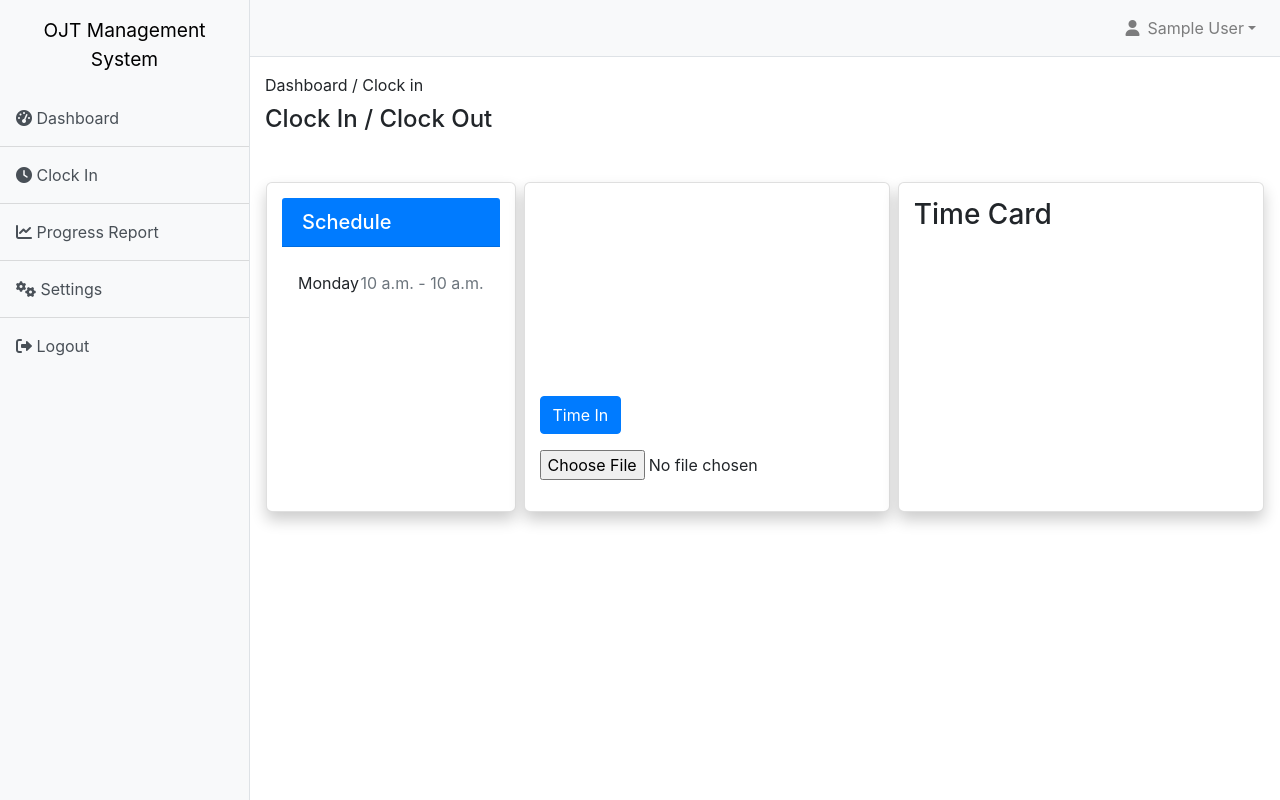
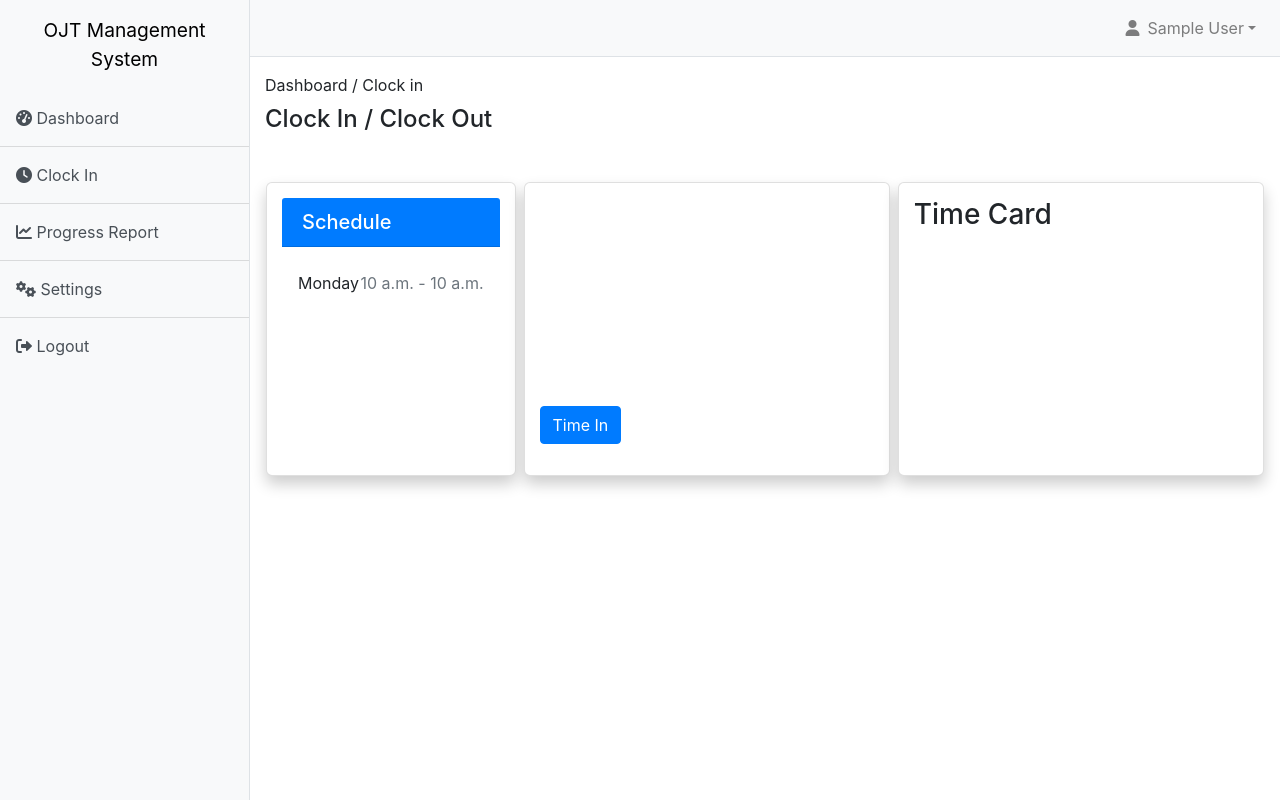
Before and after one commit to chrstncleofas/OJT, a Django app: page /TimeInAndTimeOut/ in a window 1280 px wide. Run offline with Django 5.2, Linux system fonts and the light colour scheme; a user stored in the database is signed in; tables that the repository leaves empty hold one stand-in row (values such as "Sample post"); data that the repository does not hold is empty; some libraries are stand-ins or nearby versions.

Commit message:
NO_TICKET - Fix issues

```diff
--- a/students/templates/students/timeIn-timeOut.html
+++ b/students/templates/students/timeIn-timeOut.html
@@ -187,25 +187,16 @@
                                         {% csrf_token %}
                                         <div class="row">
                                             <!-- Video Feed -->
-                                            <video id="video_feed" width="100%" height="auto" autoplay></video>
+                                            <video id="video_feed" width="100%" height="auto" autoplay style="padding: 10px"></video>
                                             <div class="col-lg-6">
                                                 <button type="button" id="timeActionButton" class="btn btn-primary mb-3 mt-2" onclick="captureImage()">{{ button_text }}</button>
                                                 <input type="hidden" name="image" id="image_field">
-                                                {{ form.image }}
-                                            </div>
-                                        </div>
-                                        <div class="mt-3">
-                                            <div class="col-lg-6" align="center">
-                                                <div id="results">
-                                                    <!-- Display captured image here -->
-                                                </div>
                                             </div>
                                         </div>
                                         <input name="action" id="id_action" type="hidden"/>
                                     </form>
                                 </div>
                             </div>
-
                             <!-- Time Log Display Section -->
                             <div class="card fixed-height col-md-6 ml-2">
                                 <h3>Time Card</h3>
@@ -303,12 +294,6 @@
                         if (data.error) {
                             alert(data.error);
                         } else {
-                            const img = document.createElement('img');
-                            img.src = data.image_url;
-                            img.style.width = "100%";
-                            resultsDiv.innerHTML = '';
-                            resultsDiv.appendChild(img);
-
                             // Update button text based on action
                             const timeActionButton = document.getElementById('timeActionButton');
                             if (data.action === 'IN') {
@@ -320,7 +305,7 @@
                             // Reload the page after a short delay
                             setTimeout(() => {
                                 location.reload();
-                            }, 200);
+                            }, 1500);
                         }
                     })
                     .catch(error => {
```
